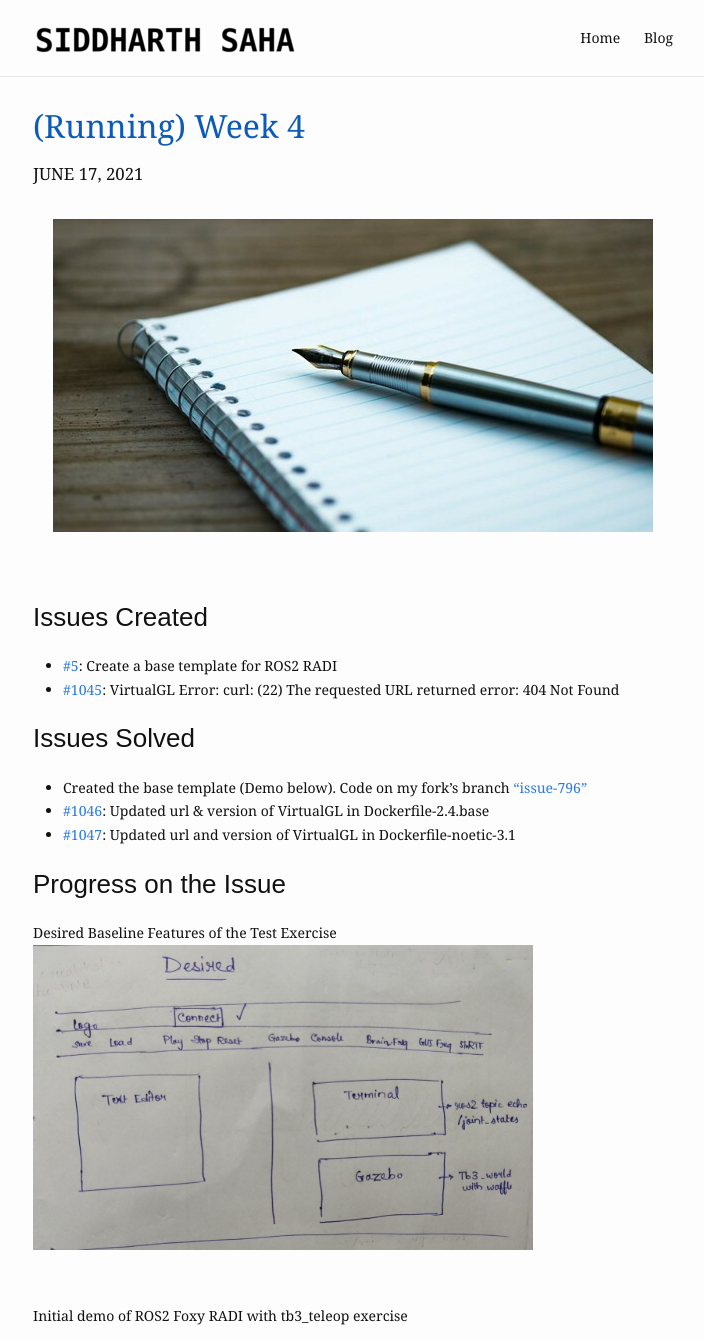
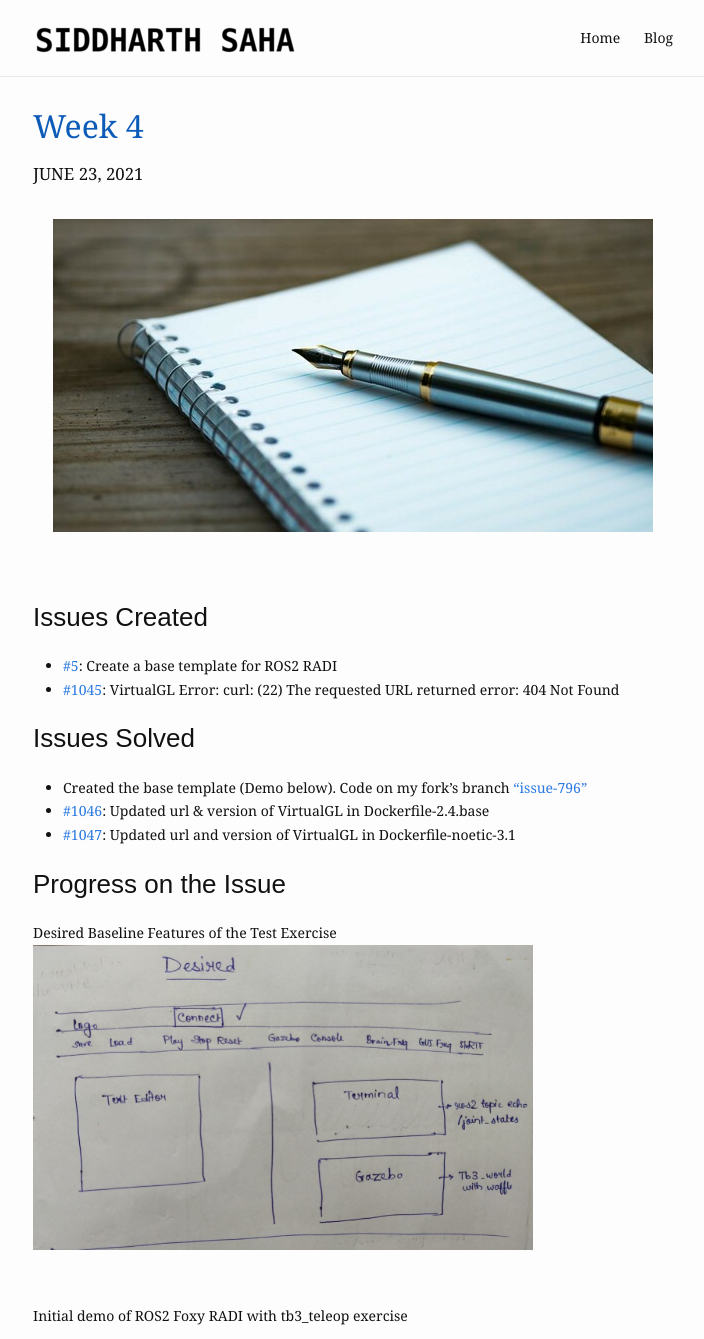
Before and after one commit to TheRoboticsClub/gsoc2021-Siddharth_Saha, a Jekyll site: the page built from docs/_posts/milestones/2021-06-23-week-4.md, in a window 1280 px wide, cut to the strip 0-1339 px from the top of the page. Shown: the whole strip, without its empty margins (287-991 px from the left). Built offline with Jekyll 4.4.1, drawn with Linux system fonts in a browser that asks for light colours; nearby versions of some CDN libraries.

Commit message:
Minor changes in two blog posts

```diff
--- a/docs/_posts/milestones/2021-06-23-week-4.md
+++ b/docs/_posts/milestones/2021-06-23-week-4.md
@@ -1,7 +1,7 @@
 ---
 layout: post
-title:  "(Running) Week 4"
-date:   2021-06-17 00:00:00 +0530
+title:  "Week 4"
+date:   2021-06-23 00:00:00 +0530
 blurb: ""
 og_image: /assets/img/content/placeholder-img/Banner.jpg
 category: milestones
```
Also changed, not shown: docs/_posts/scribbles/2021-05-17-roughwork.md (+2 -2 lines).
